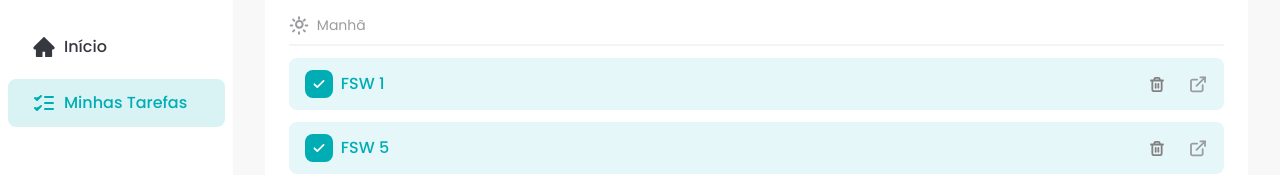
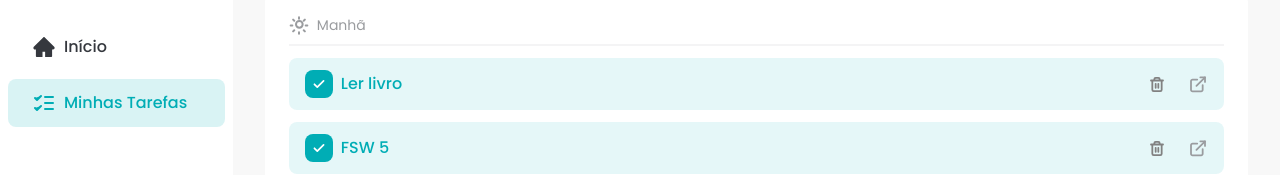
Before and after one commit to HiagoSilvaAnjos/TASK-MANAGER-WEB, a React (Vite) app: page / in a window 1280 px wide. Shown: the part 149-324 px from the top of the page. Built offline with nearby package versions, Linux system fonts and the light colour scheme; data requests are answered from the project's data file.

Commit message:
feat: ensuring that tasks are called from API

```diff
--- /dev/null
+++ b/db.json
@@ -0,0 +1,46 @@
+{
+    "tasks": [
+        {
+            "id": "411df726-6f12-446b-9d3b-a207c203eb28",
+            "title": "Ler livro",
+            "description": "Ler o livro de matemática",
+            "time": "morning",
+            "status": "done"
+        },
+        {
+            "id": "504b740a-1db0-4eed-b423-3a9879261778",
+            "title": "FSW 5",
+            "time": "morning",
+            "description": "Terminar aula do FSW Barber",
+            "status": "done"
+        },
+        {
+            "id": "b6b907bc-8a88-43a6-91db-cd6438703575",
+            "title": "Treinar",
+            "time": "afternoon",
+            "description": "Treinar o cerebro",
+            "status": "in_progress"
+        },
+        {
+            "id": "d81daab8-1c53-4452-b29e-405ae7356661",
+            "title": "Ler",
+            "time": "afternoon",
+            "description": "Ler um capítulo do livro de programação",
+            "status": "in_progress"
+        },
+        {
+            "id": "f7bccc73-1652-4d27-8824-92ec999f00a1",
+            "title": "Revisar Código",
+            "time": "evening",
+            "description": "Revisar o código do projeto do trabalho",
+            "status": "not_started"
+        },
+        {
+            "id": "c546173d-b7d2-4e78-bfc1-3d100190e012",
+            "title": "Reunião de Equipe",
+            "time": "evening",
+            "description": "Participar da reunião de equipe semanal",
+            "status": "not_started"
+        }
+    ]
+}
--- a/package.json
+++ b/package.json
@@ -11,6 +11,7 @@
     "prepare": "husky"
   },
   "dependencies": {
+    "json-server": "^1.0.0-beta.1",
     "react": "^18.3.1",
     "react-dom": "^18.3.1",
     "react-transition-group": "^4.4.5",
--- a/src/components/Tasks/Tasks.component.jsx
+++ b/src/components/Tasks/Tasks.component.jsx
@@ -1,4 +1,4 @@
-import { useState } from 'react';
+import { useEffect, useState } from 'react';
 import { toast } from 'sonner';
 
 import {
@@ -8,15 +8,28 @@ import {
   SunIcon,
   TrashIcon,
 } from '../../assets/icons/index.js';
-import { TASKS } from '../../constants/tasks.js';
 import AddTaskDialog from '../AddTaskDialog/AddTaskDialog.jsx';
 import Button from '../Button/Button.component';
 import TaskItem from '../TaskItem/Task-item.component.jsx';
 import TasksSeparator from '../TasksSeparator/TasksSeparator.component.jsx';
 
 const Tasks = () => {
-  const [tasks, setTasks] = useState(TASKS);
+  const [tasks, setTasks] = useState([]);
   const [addTaskDialogIsOpen, setTaskDialogIsOpen] = useState(false);
+
+  useEffect(() => {
+    const fetchTask = async () => {
+      const response = await fetch('http://localhost:3000/tasks', {
+        method: 'GET',
+      });
+
+      const tasks = await response.json();
+
+      setTasks(tasks);
+    };
+
+    fetchTask();
+  }, []);
 
   const morningTasks = tasks.filter((task) => task.time === 'morning');
   const afternoonTasks = tasks.filter((task) => task.time === 'afternoon');
--- a/src/constants/tasks.js
+++ /dev/null
@@ -1,46 +0,0 @@
-import { v4 as uuidv4 } from 'uuid';
-
-export const TASKS = [
-  {
-    id: uuidv4(),
-    title: 'FSW 1',
-    description: 'Terminar aula do FSW Trips',
-    time: 'morning',
-    status: 'done',
-  },
-  {
-    id: uuidv4(),
-    title: 'FSW 5',
-    description: 'Terminar aula do FSW Barber',
-    time: 'morning',
-    status: 'done',
-  },
-  {
-    id: uuidv4(),
-    title: 'Treinar',
-    description: 'Treinar o cerebro',
-    time: 'afternoon',
-    status: 'in_progress',
-  },
-  {
-    id: uuidv4(),
-    title: 'Ler',
-    description: 'Ler um capítulo do livro de programação',
-    time: 'afternoon',
-    status: 'in_progress',
-  },
-  {
-    id: uuidv4(),
-    title: 'Revisar Código',
-    description: 'Revisar o código do projeto do trabalho',
-    time: 'evening',
-    status: 'not_started',
-  },
-  {
-    id: uuidv4(),
-    title: 'Reunião de Equipe',
-    description: 'Participar da reunião de equipe semanal',
-    time: 'evening',
-    status: 'not_started',
-  },
-];
```
Also changed, not shown: 1 other file (tests, documents, lock files or other folders).
